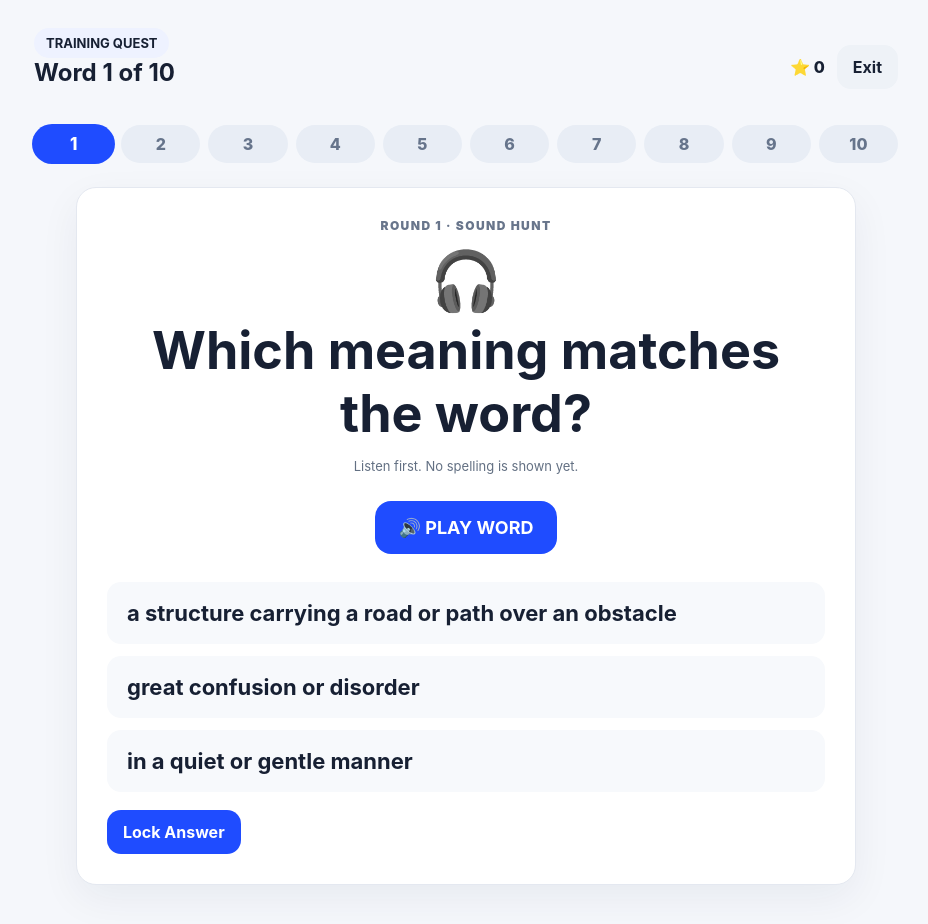
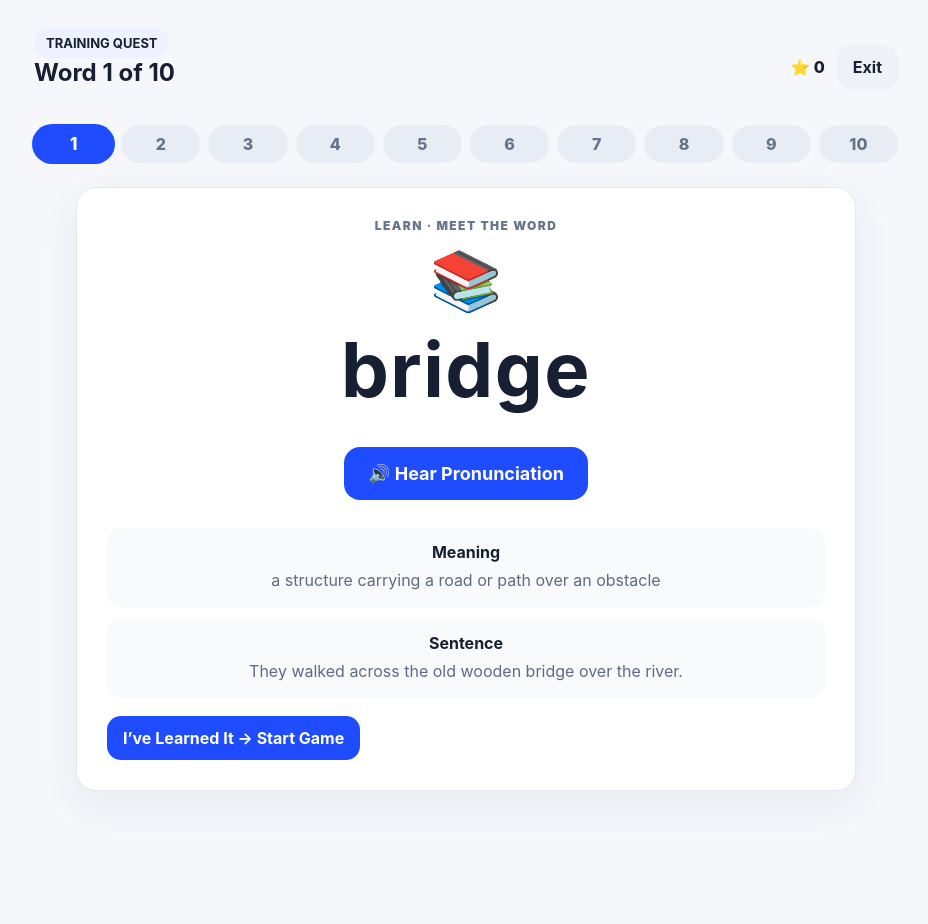
Before and after one commit to Alina1990127/spelling-quest, a Next.js app: page / in a window 1280 px wide. Both pictures are taken after a click on the button 420 px from the left and 533 px from the top of the page. Shown: the top 924 px of the page, without its empty margins (174-1102 px from the left). After the commit the page ends 855 px from the top, so only its background shows below. Built offline with nearby package versions, Linux system fonts and the light colour scheme.

Commit message:
Fix Training flow: learn first, then play

```diff
--- a/app/page.tsx
+++ b/app/page.tsx
@@ -6,7 +6,7 @@ import { loadProgress, saveProgress, scheduleReview } from "@/lib/progress";
 import type { SpellingWord, WordProgress } from "@/types";
 
 type Phase = "home" | "training" | "review" | "boss" | "progress" | "summary";
-type TrainingStep = "sound" | "letter" | "spell";
+type TrainingStep = "learn" | "sound" | "letter" | "spell";
 type Result = "correct" | "wrong" | null;
 
 const blankProgress = (): WordProgress => ({
@@ -37,7 +37,7 @@ function statusLabel(status?: WordProgress["status"]) {
 
 export default function HomePage() {
   const [phase, setPhase] = useState<Phase>("home");
-  const [trainingStep, setTrainingStep] = useState<TrainingStep>("sound");
+  const [trainingStep, setTrainingStep] = useState<TrainingStep>("learn");
   const [progress, setProgress] = useState<Record<number, WordProgress>>({});
   const [sessionWords, setSessionWords] = useState<SpellingWord[]>([]);
   const [index, setIndex] = useState(0);
@@ -121,7 +121,7 @@ export default function HomePage() {
 
     setSessionWords(chosen.length ? chosen : words.slice(0, 10));
     setIndex(0);
-    setTrainingStep("sound");
+    setTrainingStep("learn");
     setSessionScore(0);
     setTrainingStars(0);
     resetWordState();
@@ -186,7 +186,7 @@ export default function HomePage() {
     resetWordState();
 
     if (phase === "training") {
-      setTrainingStep("sound");
+      setTrainingStep("learn");
     } else {
       setTimeout(() => speak(sessionWords[nextIndex].word), 150);
     }
@@ -424,9 +424,35 @@ export default function HomePage() {
           ))}
         </div>
 
+        {trainingStep === "learn" && (
+          <div className="card gameCard">
+            <div className="gameRoundLabel">LEARN · MEET THE WORD</div>
+            <div className="gameIcon">📚</div>
+            <h1 className="learnWord">{current.word}</h1>
+            <button className="soundButton" onClick={() => speak(current.word)}>🔊 Hear Pronunciation</button>
+
+            <div className="learnFacts">
+              <div>
+                <strong>Meaning</strong>
+                <p>{current.meaning}</p>
+              </div>
+              <div>
+                <strong>Sentence</strong>
+                <p>{current.sentence}</p>
+              </div>
+            </div>
+
+            <div className="actions">
+              <button className="primary" onClick={() => setTrainingStep("sound")}>
+                I’ve Learned It → Start Game
+              </button>
+            </div>
+          </div>
+        )}
+
         {trainingStep === "sound" && (
           <div className="card gameCard">
-            <div className="gameRoundLabel">ROUND 1 · SOUND HUNT</div>
+            <div className="gameRoundLabel">GAME 1 · SOUND HUNT</div>
             <div className="gameIcon">🎧</div>
             <h1>Which meaning matches the word?</h1>
             <p className="small">Listen first. No spelling is shown yet.</p>
@@ -481,7 +507,7 @@ export default function HomePage() {
 
         {trainingStep === "letter" && (
           <div className="card gameCard">
-            <div className="gameRoundLabel">ROUND 2 · LETTER TRAP</div>
+            <div className="gameRoundLabel">GAME 2 · LETTER TRAP</div>
             <div className="gameIcon">🧩</div>
             <h1>Catch the missing letter</h1>
 
@@ -545,7 +571,7 @@ export default function HomePage() {
 
         {trainingStep === "spell" && (
           <div className="gameCardShell">
-            <div className="finalRoundBanner">FINAL ROUND · FULL SPELL · Worth 2 ⭐</div>
+            <div className="finalRoundBanner">FINAL GAME · FULL SPELL · Worth 2 ⭐</div>
 
             <FullSpellCard
               current={current}
```
